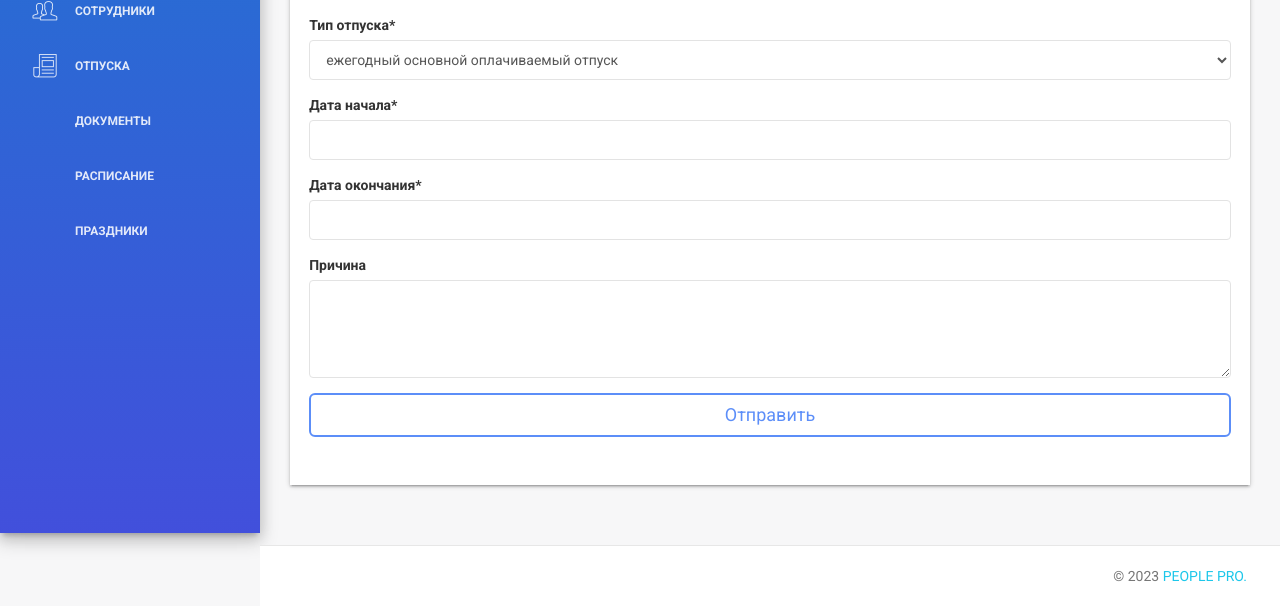
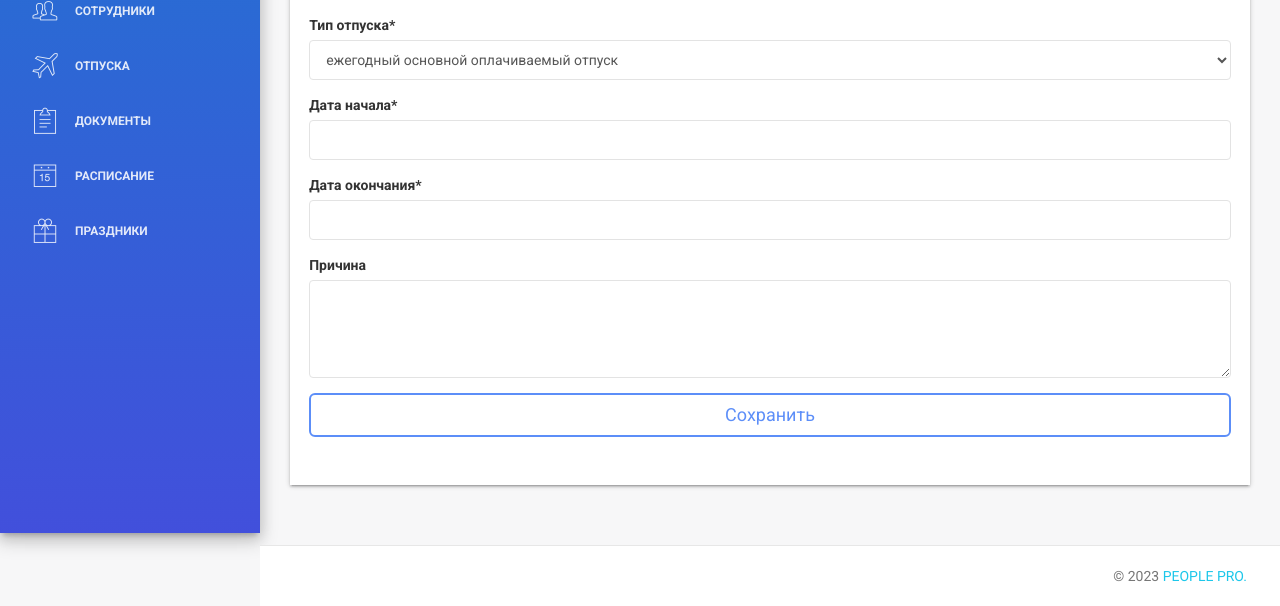
Before and after one commit to Wanderer1Hell/DjangoLightHRM, a Django app: page /dashboard/leave/apply/ in a window 1280 px wide. Shown: the part 267-873 px from the top of the page. Run offline with Django 3.2, Linux system fonts and the light colour scheme; the visitor is signed in with stand-in values (Sample User, id 1); data that the repository does not hold is empty; some libraries are stand-ins or nearby versions.

Commit message:
improvements

```diff
--- a/src/dashboard/views.py
+++ b/src/dashboard/views.py
@@ -1176,6 +1176,14 @@ def work_schedule(request, employee_id):
     bank_records = Bank.objects.filter(employee=employee)
 
     work_schedule = []
+
+    status_colors = {
+        'П': '#FFD700',  # Золотистый цвет для статуса 'П'
+        '0': '#FFB6C1',  # Розовый цвет для статуса '0'
+        '8': '#90EE90',  # Светло-зеленый цвет для статуса '8'
+        '2.5': '#90EE90',  # Светло-зеленый цвет для статуса '2.5'
+    }
+
     for record in bank_records:
         if record.work_schedule:
             work_schedule.append(record.work_schedule)
@@ -1183,7 +1191,7 @@ def work_schedule(request, employee_id):
     today = date.today()
     num_days = cal.monthrange(today.year, today.month)[1]  # Количество дней в текущем месяце
 
-    schedule = []  # Вставьте эту строку перед циклом if
+    schedule = []
 
     if bank_records and bank_records[0].work_schedule == 1:
         for i in range(num_days):
@@ -1192,7 +1200,11 @@ def work_schedule(request, employee_id):
                 status = '0'
             elif Holiday.objects.filter(date=date(today.year, today.month, i + 1)).exists():
                 status = 'П'
-            schedule.append(status)
+            if status in status_colors:
+                status_color = status_colors[status]
+            else:
+                status_color = '#FFFFFF'  # Белый цвет для других статусов
+            schedule.append({'status': status, 'color': status_color})
     elif bank_records and bank_records[0].work_schedule == 2:
         weekdays = [0, 1, 2, 3]
         for i in range(num_days):
@@ -1205,7 +1217,11 @@ def work_schedule(request, employee_id):
                     status = '2.5'
             else:
                 status = '0'
-            schedule.append(status)
+            if status in status_colors:
+                status_color = status_colors[status]
+            else:
+                status_color = '#FFFFFF'  # Белый цвет для других статусов
+            schedule.append({'status': status, 'color': status_color})
     elif bank_records and bank_records[0].work_schedule == 3:
         for i in range(num_days):
             if i % 4 < 2:
@@ -1215,9 +1231,13 @@ def work_schedule(request, employee_id):
                     status = '8'
             else:
                 status = '0'
-            schedule.append(status)
+            if status in status_colors:
+                status_color = status_colors[status]
+            else:
+                status_color = '#FFFFFF'  # Белый цвет для других статусов
+            schedule.append({'status': status, 'color': status_color})
     else:
-        schedule = ['none'] * num_days
+        schedule = [{'status': 'none', 'color': '#FFFFFF'}] * num_days
 
     context = {
         'employee': employee,
--- a/src/templates/_layout.html
+++ b/src/templates/_layout.html
@@ -13,7 +13,6 @@
 
 	<meta content='width=device-width, initial-scale=1.0, maximum-scale=1.0, user-scalable=0' name='viewport' />
     <meta name="viewport" content="width=device-width" />
-    <meta name="author" content="Mike Edward <Fullstack Developer/>,mail - edward.mike.anaryo@gmail.com">
 
     <!-- Google Fonts -->
     <link href="https://fonts.googleapis.com/css?family=Anton|Russo+One" rel="stylesheet">
@@ -142,26 +141,26 @@
 
                 <li>
                     {% if request.user.is_superuser %}<a href="{% url 'dashboard:leaveslist' %}">{% else %}<a href="{% url 'dashboard:staffleavetable' %}"> {% endif %}
-                        <i class="pe-7s-news-paper"></i>
+                        <i class="pe-7s-plane"></i>
                         <p>Отпуска</p>
                     </a>
                 </li>
 
                 <li>
                     <a href="{% url 'dashboard:filltemplate' %}">
-                        <i class=""></i>
+                        <i class="pe-7s-note2"></i>
                         <p>Документы</p>
                     </a>
                 </li>
                  <li>
                     <a href="{% url 'dashboard:employee_info_schedule' %}">
-                        <i class=""></i>
+                        <i class="pe-7s-date"></i>
                         <p>Расписание</p>
                     </a>
                 </li>
             <li>
                     <a href="{% url 'dashboard:holiday_request' %}">
-                        <i class=""></i>
+                        <i class="pe-7s-gift"></i>
                         <p>Праздники</p>
                     </a>
                 </li>
--- a/src/templates/dashboard/create_leave.html
+++ b/src/templates/dashboard/create_leave.html
@@ -99,7 +99,7 @@
                             <form action="{% url 'dashboard:createleave' %}" method="POST">
                                 {% csrf_token %}
                                 {{ form | crispy }}
-                                <button type="submit" class="btn btn-primary btn-lg btn-block">Отправить</button>
+                                <button type="submit" class="btn btn-primary btn-lg btn-block">Сохранить</button>
                             </form>
                         </section>
 
--- a/src/templates/dashboard/work_schedule.html
+++ b/src/templates/dashboard/work_schedule.html
@@ -7,8 +7,6 @@
 {% block navheader %}
     {% include 'includes/navheader_employee_app.html' %}
 {% endblock %}
-
-
 
 {% block content %}
     <section class="content">
@@ -36,8 +34,8 @@
                                     <td>{{ employee.role }}</td>
                                     <td>{{ today.year }}</td>
                                     <td>{{ today.month }}</td>
-                                    {% for status in schedule %}
-                                        <td>{{ status }}</td>
+                                    {% for day_schedule in schedule %}
+                                        <td style="background-color: {{ day_schedule.color }}">{{ day_schedule.status }}</td>
                                     {% endfor %}
                                 </tr>
                             </tbody>
--- a/src/templates/includes/navheader_employee_app.html
+++ b/src/templates/includes/navheader_employee_app.html
@@ -77,7 +77,7 @@
                               </a>
                               <ul class="dropdown-menu">
                                 <li><a href="{% url 'accounts:register' %}">Создать пользователя</a></li>
-                                <li><a href="{% url 'accounts:users' %}">Все пользователи</a></li>
+                                <li><a href="{% url 'accounts:users' %}">История добавления</a></li>
                               </ul>
                         </li>
                         {% endif %}
--- a/src/templates/index.html
+++ b/src/templates/index.html
@@ -1,7 +1,7 @@
 {% load static %}
 
 <!doctype html>
-<html lang="en">
+<html lang="ru">
 <head>
 	<meta charset="utf-8" />
 	<link rel="icon" type="image/png" href="assets/img/favicon.ico">
```
Also changed, not shown: src/templates/accounts/users_table.html (+1 -7 lines).
